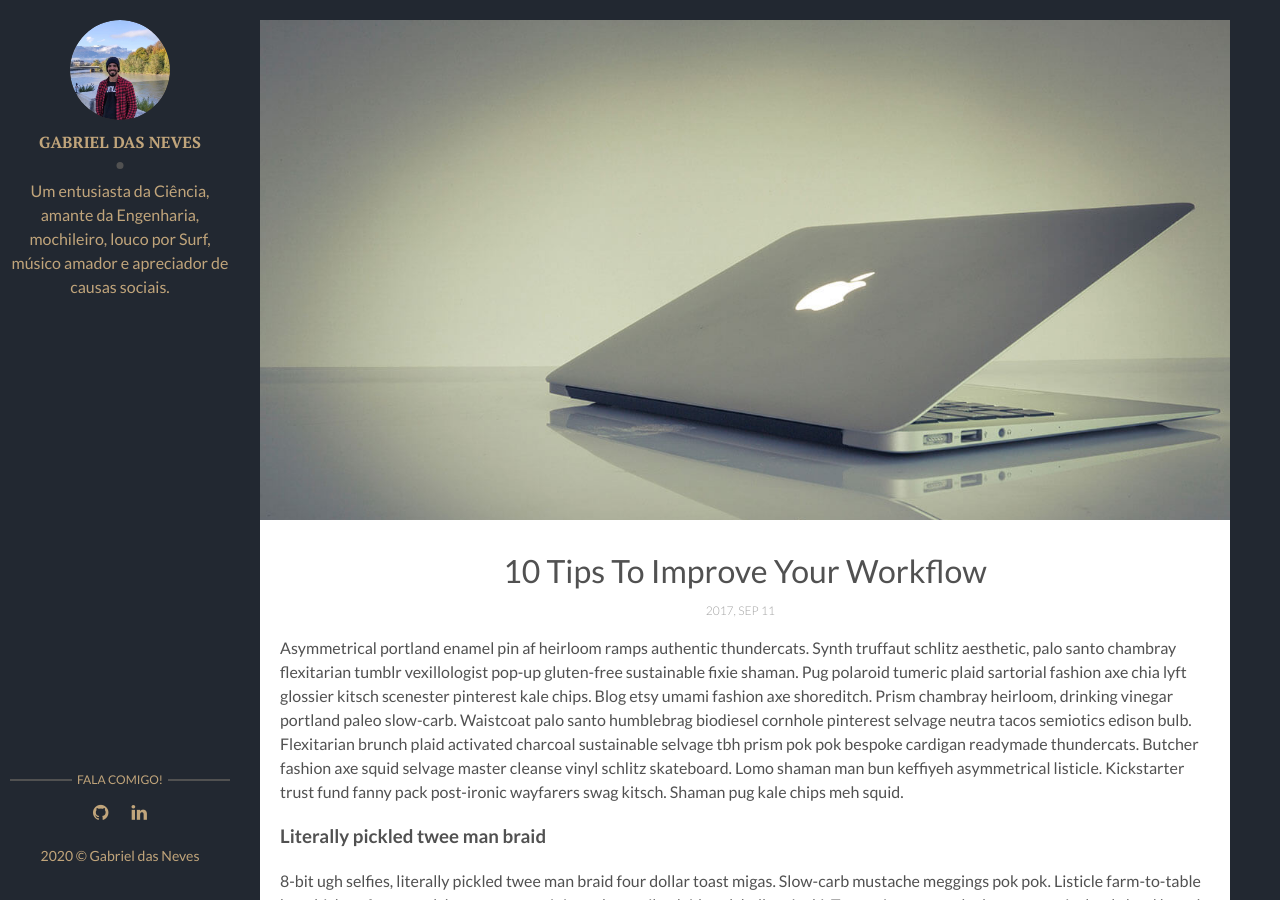
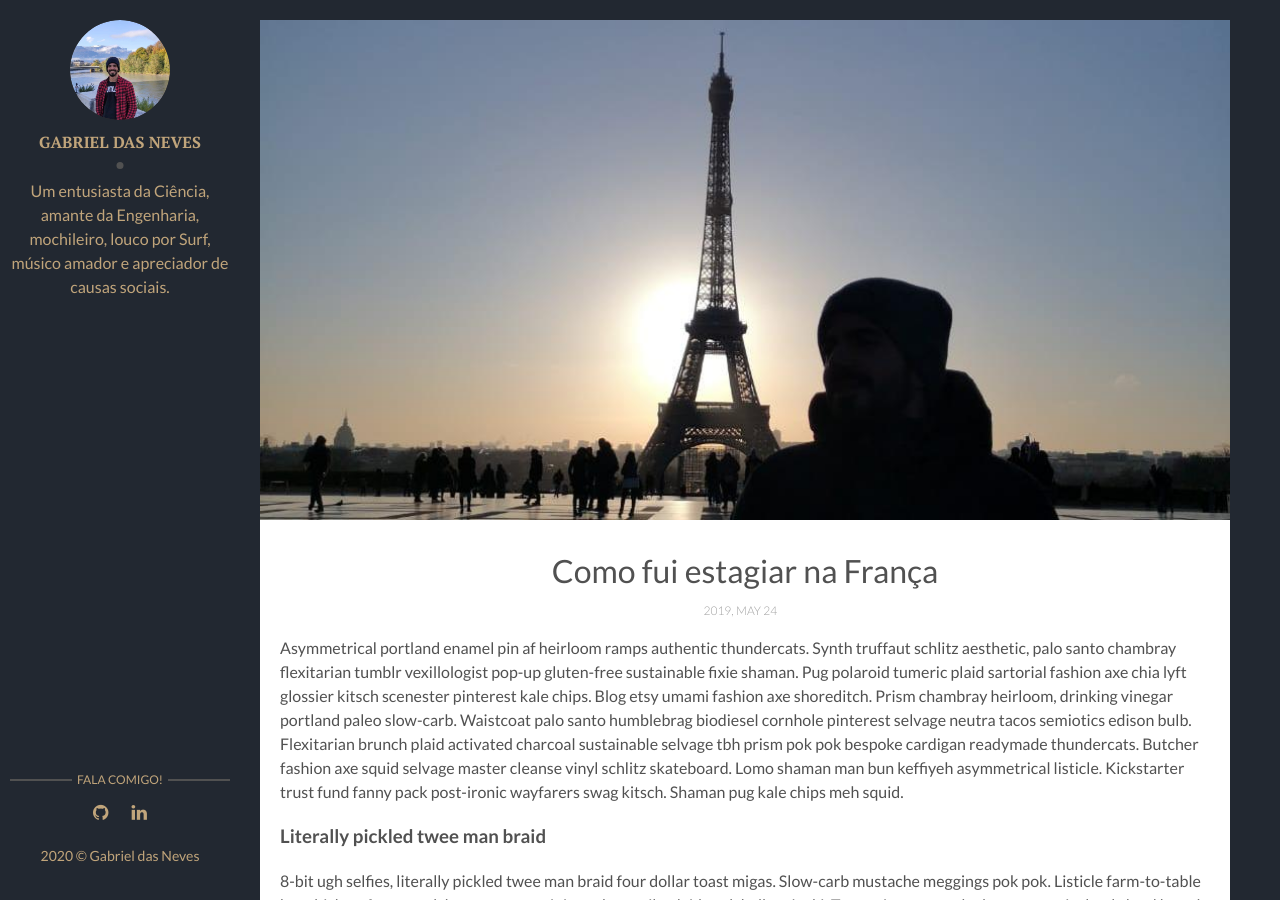
Before and after one commit to gabrieldasneves/dasnevesblog.github.io, a Jekyll site: the page built from myblog/_posts/2017-09-12-10-tips-to-improve-your-workflow.markdown, in a window 1280 px wide and 900 px high. Built offline with Jekyll 4.4.1, drawn with Linux system fonts in a browser that asks for light colours; comment, search, counter and statistics services are not loaded.

Commit message:
preparando a capa dos primieros posts

```diff
--- a/myblog/_config.yml
+++ b/myblog/_config.yml
@@ -15,7 +15,7 @@ about-author: Um entusiasta da Ciência, amante da Engenharia, mochileiro, louco
 social-twitter: # add your Twitter handle
 social-facebook: # add your Facebook handle
 social-github: artemsheludko # add your Github handle
-social-linkedin: # add your Linkedin handle
+social-linkedin: https://www.linkedin.com/in/gabriel-das-neves/
 social-email: # add your Email address
 
 # Disqus
--- a/myblog/_posts/2017-09-10-conference-on-javascript.markdown
+++ b/myblog/_posts/2017-09-10-conference-on-javascript.markdown
@@ -1,9 +1,9 @@
 ---
 layout: post
-title: Conference on Javascript
-date: 2017-09-10 00:00:00 +0300
+title: Tecnologias que usei para fazer o blog
+date: 2019-05-25 00:03:00 +0300
 description: You’ll find this post in your `_posts` directory. Go ahead and edit it and re-build the site to see your changes. # Add post description (optional)
-img: js-1.png # Add image post (optional)
+img: jekyll_git.jpg # Add image post (optional)
 tags: [Js, Conference] # add tag
 ---
 Jean shorts organic cornhole, gochujang post-ironic chicharrones authentic flexitarian viral PBR&B forage wolf. Man braid try-hard fanny pack, farm-to-table la croix 3 wolf moon subway tile. Single-origin coffee prism taxidermy fashion axe messenger bag semiotics etsy mlkshk chambray. Marfa lumbersexual meditation celiac. Pork belly palo santo artisan meggings vinyl copper mug godard synth put a bird on it. Cloud bread pop-up quinoa, raw denim meditation 8-bit slow-carb. Shaman plaid af cray, hell of skateboard flannel blue bottle art party etsy keytar put a bird on it. Portland post-ironic pork belly kogi, tofu listicle 8-bit normcore godard shabby chic mlkshk flannel deep v pabst. Pork belly kinfolk fingerstache lo-fi raclette. Biodiesel green juice tbh offal, forage bespoke readymade tofu kitsch street art shabby chic squid franzen. Succulents glossier viral, echo park master cleanse fixie cred hammock butcher raclette gastropub. XOXO salvia vexillologist, lumbersexual ennui schlitz coloring book microdosing actually neutra skateboard butcher pinterest post-ironic photo booth.
--- a/myblog/_posts/2017-09-12-10-tips-to-improve-your-workflow.markdown
+++ b/myblog/_posts/2017-09-12-10-tips-to-improve-your-workflow.markdown
@@ -1,9 +1,9 @@
 ---
 layout: post
-title: 10 Tips To Improve Your Workflow
-date: 2017-09-12 00:00:00 +0300
+title: Como fui estagiar na França
+date: 2019-05-25 00:00:00 +0300
 description: You’ll find this post in your `_posts` directory. Go ahead and edit it and re-build the site to see your changes. # Add post description (optional)
-img: workflow.jpg # Add image post (optional)
+img: me_paris.jpeg # Add image post (optional)
 fig-caption: # Add figcaption (optional)
 tags: [Productivity, Workflow] # add tag
 ---
--- a/myblog/_posts/2017-09-12-the-best-organizer-software.markdown
+++ b/myblog/_posts/2017-09-12-the-best-organizer-software.markdown
@@ -1,9 +1,9 @@
 ---
 layout: post
-title: The Best Organizer Software
-date: 2017-09-12 00:00:00 +0300
+title: Meu método de aprendizado de línguas
+date: 2019-05-25 00:01:00 +0300
 description: You’ll find this post in your `_posts` directory. Go ahead and edit it and re-build the site to see your changes. # Add post description (optional)
-img: software.jpg # Add image post (optional)
+img: metodo_linguas.jpeg # Add image post (optional)
 tags: [Productivity, Software] # add tag
 ---
 
```
Also changed, not shown: myblog/assets/img/jekyll_git.jpg (added), myblog/assets/img/me_paris.jpeg (added), myblog/assets/img/metodo_linguas.jpeg (added), 9 other files.
